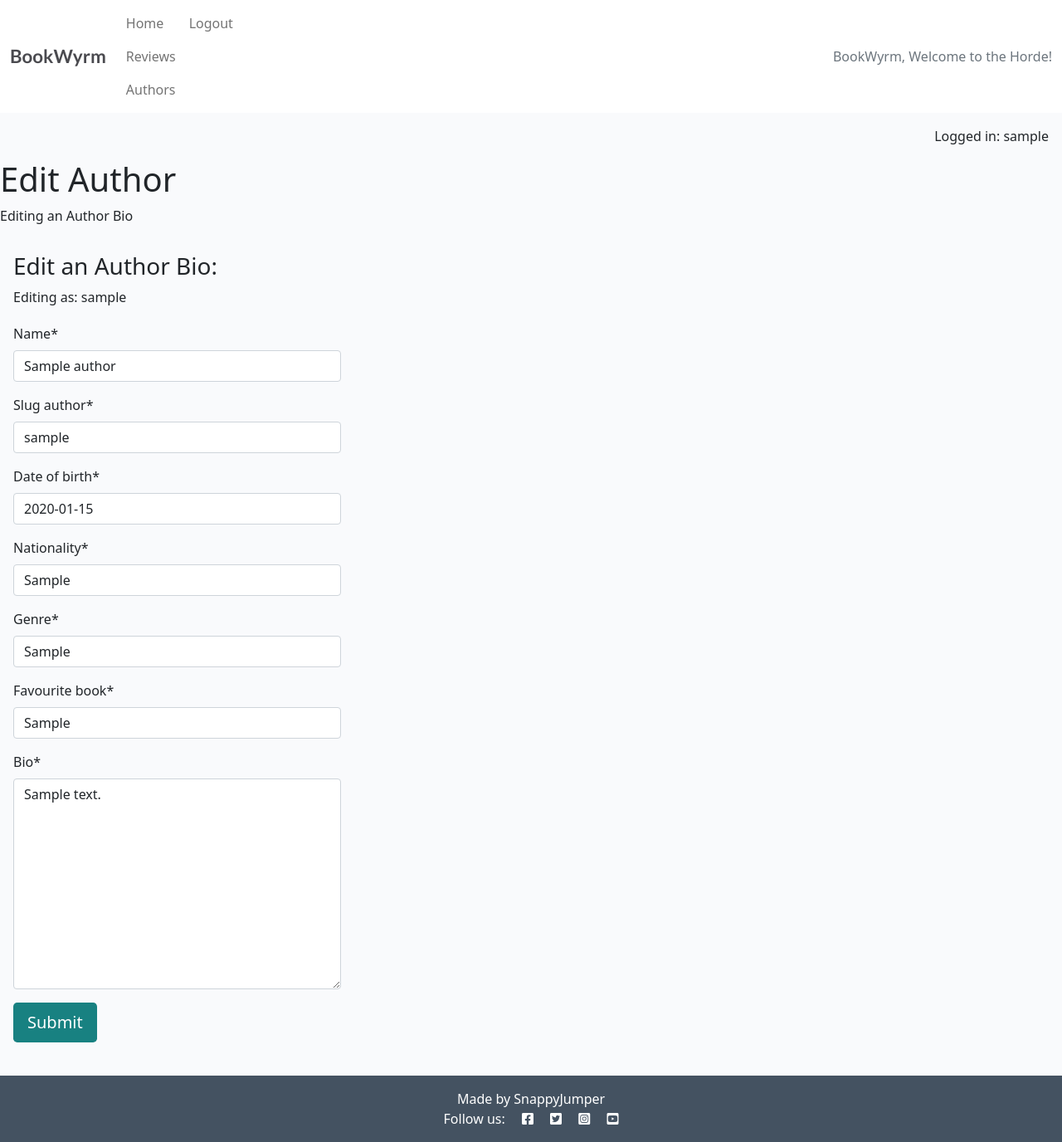
After one commit to SnappyJumper/BookWyrm, a Django app: a page that uses horde/templates/horde/edit_author.html in a window 1280 px wide. The commit adds this page. Shown: the whole page at 83% size. Run offline with Django 4.2, Linux system fonts and the light colour scheme; a user stored in the database is signed in; tables that the repository leaves empty hold one stand-in row (values such as "Sample post"); some libraries are stand-ins or nearby versions.

Commit message:
created a new view called author_edit attached it to a URL and implemented it through a button on my author_bio template. Also created a new template for author_edit view and connected it to AuthorForm in forms.py. Alos added a hidden posted by variable to the Author model for authentication purposes

```diff
--- a/horde/forms.py
+++ b/horde/forms.py
@@ -5,10 +5,10 @@ class BookReviewForm(forms.ModelForm):
     class Meta:
         model = Book
         fields = "__all__"
-        exclude = ['review_author']  # Exclude review_author from the form
+        exclude = ["review_author"]  # Exclude review_author from the form
 
-    def __init__(self, *args, **kwargs):
-        super().__init__(*args, **kwargs)
+    # def __init__(self, *args, **kwargs):
+    #     super().__init__(*args, **kwargs)
 
 
 
@@ -17,3 +17,4 @@ class AuthorForm(forms.ModelForm):
     class Meta:
         model = Author
         fields = "__all__"
+        exclude = ["posted_by"]
--- a/horde/models.py
+++ b/horde/models.py
@@ -14,6 +14,7 @@ class Author(models.Model):
     genre = models.CharField(max_length=50)
     favourite_book = models.CharField(max_length=200)
     bio = models.TextField()
+    posted_by = models.ForeignKey(User, on_delete=models.CASCADE, related_name="author_bios")
 
     class Meta:
         ordering = ["name"]
--- a/horde/templates/horde/author_bio.html
+++ b/horde/templates/horde/author_bio.html
@@ -11,6 +11,12 @@
                 <p class="post-subtitle">Born: {{ author.date_of_birth }}</p>
                 <p class="post-subtitle">Nationality: {{ author.nationality }}</p>
                 <p class="post-subtitle">Favourite Book: {{ author.favourite_book }}</p>
+                <div class="owner-options">
+                    {% if user.is_authenticated and author.posted_by == user %}
+                    <a href="{% url 'author_edit' slug_author=author.slug_author %}" class="btn btn-edit">Edit</a>
+
+                    {% endif %}
+                </div>
             </div>
             <div class="d-none d-md-block col-md-6 masthead-image">
                 <img src="{% static 'images/default_author-min.jpeg' %}" class="scale" alt="placeholder">
--- /dev/null
+++ b/horde/templates/horde/edit_author.html
@@ -0,0 +1,29 @@
+{% extends "base.html" %}
+{% load crispy_forms_tags %}
+
+{% block content %}
+
+<!-- index.html content starts here -->
+<h1>Edit Author</h1>
+
+Editing an Author Bio
+ <div class="col-md-4 card mb-4 mt-3">
+    <div class="card-body">
+      {% if user.is_authenticated %}
+      <h3>Edit an Author Bio:</h3>
+      <p>Editing as: {{ user.username }}</p>
+      <form id="AuthorForm" method="post"
+        style="margin-top: 1.3em;">
+        {{form | crispy }}
+        {% csrf_token %}
+        <button id="submitButton" type="submit"
+          class="btn btn-signup btn-lg">Submit</button>
+      </form>
+      {% else %}
+      <p>Log in to leave a comment</p>
+      {% endif %}
+    </div>
+  </div>
+
+<!-- index.html content ends here -->
+{% endblock %}
--- a/horde/urls.py
+++ b/horde/urls.py
@@ -12,5 +12,6 @@ urlpatterns = [
     path("reviews/<slug:slug>/delete-review", views.book_delete, name ="book_delete" ),
     path("authors/<slug:slug_author>/", views.author_bio, name="author_bio"),
     path("authors/new-author", views.AddAuthor.as_view(), name="new_author"),
+    path("authors/<slug:slug_author>/edit-author", views.author_edit, name="author_edit"),
 
 ]
--- a/horde/views.py
+++ b/horde/views.py
@@ -110,7 +110,20 @@ def book_delete(request, slug):
     return redirect("reviews")
 
 class AddAuthor(View):
+     # template_name = "horde/new_review.html"
 
+    # def get(self, request, *args, **kwargs):
+    #     form = BookReviewForm()
+    #     return render(request, self.template_name, {"form": form})
+
+    # def post(self, request, *args, **kwargs):
+    #     form = BookReviewForm(request.POST)
+    #     if form.is_valid():
+    #         review = form.save(commit=False)
+    #         review.review_author = request.user  # Set the logged-in user as the review_author
+    #         review.save()
+    #         return redirect(reverse("reviews"))
+    #     return render(request, self.template_name, {"form": form})
     template_name = "horde/new_author.html"
 
     def get(self, request, *args, **kwargs):
@@ -120,6 +133,32 @@ class AddAuthor(View):
     def post(self, request, *args, **kwargs):
         form = AuthorForm(request.POST)
         if form.is_valid():
+            author = form.save(commit=False)
+            author.posted_by = request.user # Set logged in User as the posted_by
             form.save()
             return redirect(reverse("authors"))
         return render(request, self.template_name, {"form": form})
+
+
+def author_edit(request, slug_author):
+    """
+    view for editing author bios
+    """
+    author = get_object_or_404(Author, slug_author=slug_author)
+
+    if request.user != author.posted_by:
+        messages.error(request, "You are not authorized to edit this author.")
+        return redirect("home")
+
+    if request.method == "POST":
+        form = AuthorForm(request.POST, instance=author)
+        if form.is_valid():
+            form.save()
+            messages.success(request, "Author updated successfully.")
+            # return redirect("authors")
+            return redirect("author_bio", slug_author=author.slug_author)
+
+    else:
+        form = AuthorForm(instance=author)
+
+    return render(request, "horde/edit_author.html", {"form": form, "author": author})
```
Also changed, not shown: horde/migrations/0001_initial.py, horde/migrations/0002_alter_book_review_author.py (deleted), horde/migrations/0003_alter_book_options.py (deleted), horde/migrations/0004_alter_book_options.py (deleted).
